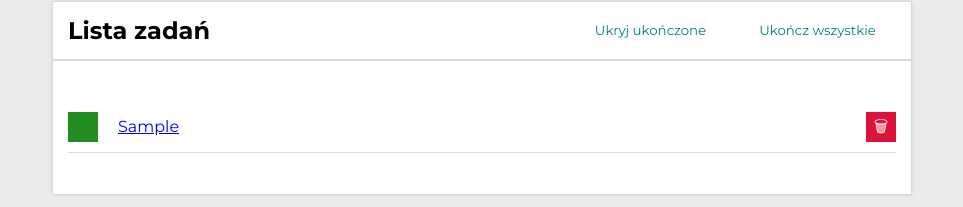
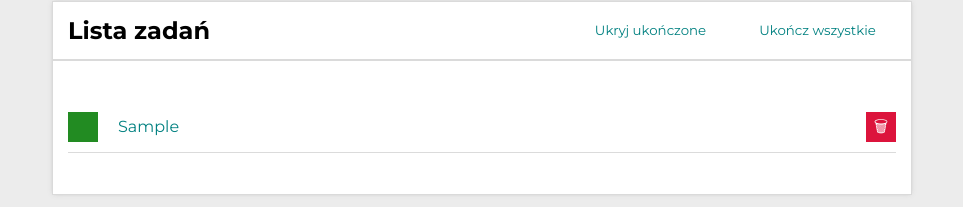
Before and after one commit to BartekKamela/todo-list-react, a React (Create React App) app: page /#/zadania in a window 1280 px wide. Both pictures are taken after typing "Sample" into the empty fields and a click on the button "Dodaj zadanie". Shown: the part 422-629 px from the top of the page, without its empty margins (158-1121 px from the left). Built offline with nearby package versions, Linux system fonts and the light colour scheme.

Commit message:
added styles to Link from react-router

```diff
--- a/src/features/tasks/TasksPage/TasksList/index.js
+++ b/src/features/tasks/TasksPage/TasksList/index.js
@@ -1,6 +1,6 @@
 import { useSelector, useDispatch } from "react-redux";
-import { Link, useLocation } from "react-router-dom/cjs/react-router-dom.min";
-import { List, Item, Content, Button } from "./styled";
+import { useLocation } from "react-router-dom/cjs/react-router-dom.min";
+import { List, Item, Content, Button, StyledLink } from "./styled";
 import { toggleTaskDone, removeTask, selectHideDone, selectTasksByQuery } from "../../tasksSlice";
 import searchQueryParamName from "../searchQueryParamName";
 
@@ -27,7 +27,7 @@
                         {task.done ? "✔" : ""}
                     </Button>
                     <Content done={task.done}>
-                        <Link to={`/zadania/${task.id}`}>{task.content}</Link>
+                        <StyledLink to={`/zadania/${task.id}`}>{task.content}</StyledLink>
                     </Content>
                     <Button
                         remove
--- a/src/features/tasks/TasksPage/TasksList/styled.js
+++ b/src/features/tasks/TasksPage/TasksList/styled.js
@@ -1,4 +1,5 @@
 import styled, { css } from "styled-components";
+import { Link } from "react-router-dom/cjs/react-router-dom.min";
 
 export const List = styled.ul`
     list-style-type: none;
@@ -52,3 +53,15 @@
         }
     `};
 `;
+
+export const StyledLink = styled(Link)`
+    text-decoration: none;
+    color: ${({ theme }) => theme.color.teal};
+
+    &:hover {
+        filter: brightness(120%);
+    }
+    &:active {
+        filter: brightness(130%);
+    }
+`;
```
